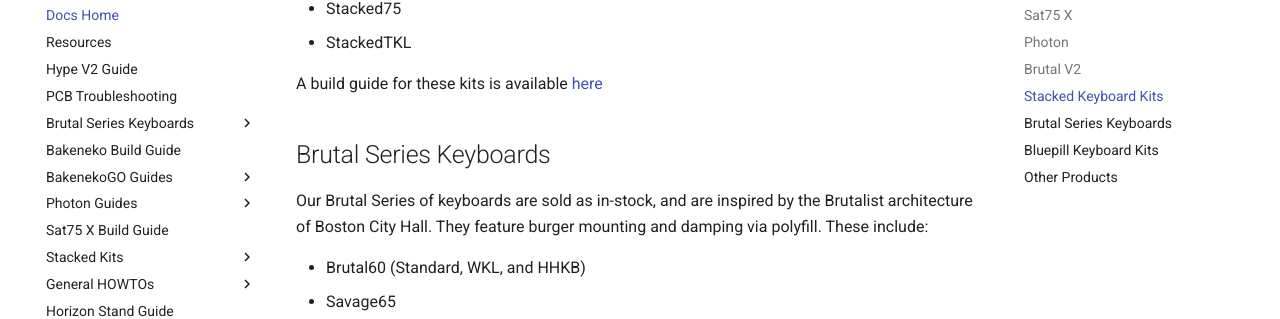
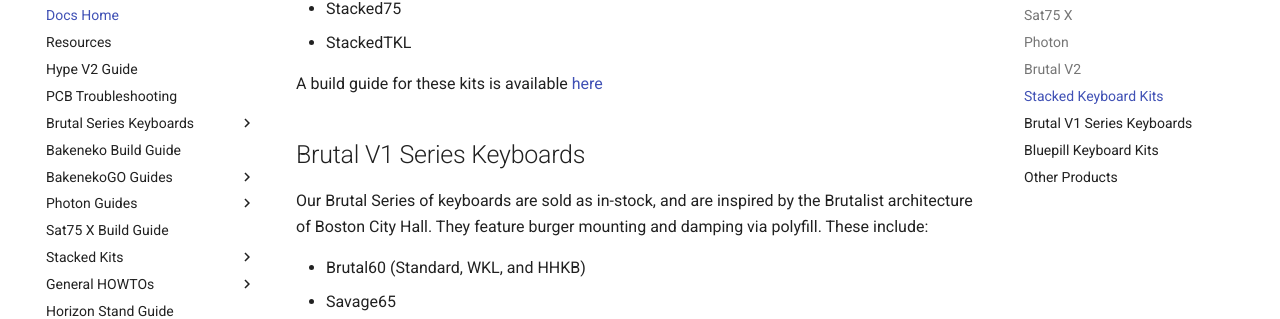
Before and after one commit to cannonkeys/ck-docs, an MkDocs documentation site: the page built from docs/index.md, in a window 1280 px wide and 900 px high, scrolled down 816 px. Shown: the part 120-439 px from the top of the window. Built offline with MkDocs 1.6.1 and Material for MkDocs 9.7.7, drawn with Linux system fonts in a browser that asks for light colours; comment, search, counter and statistics services are not loaded.

```diff
--- a/docs/index.md
+++ b/docs/index.md
@@ -28,7 +28,7 @@ CannonKeys also offers a line of stacked acrylic keyboard kits as part of our St
 
 A build guide for these kits is available [here](stacked/stacked_build.md)
 
-## Brutal Series Keyboards
+## Brutal V1 Series Keyboards
 Our Brutal Series of keyboards are sold as in-stock, and are inspired by the Brutalist architecture of Boston City Hall. They feature burger mounting and damping via polyfill. These include:
 
 - Brutal60 (Standard, WKL, and HHKB)
```
